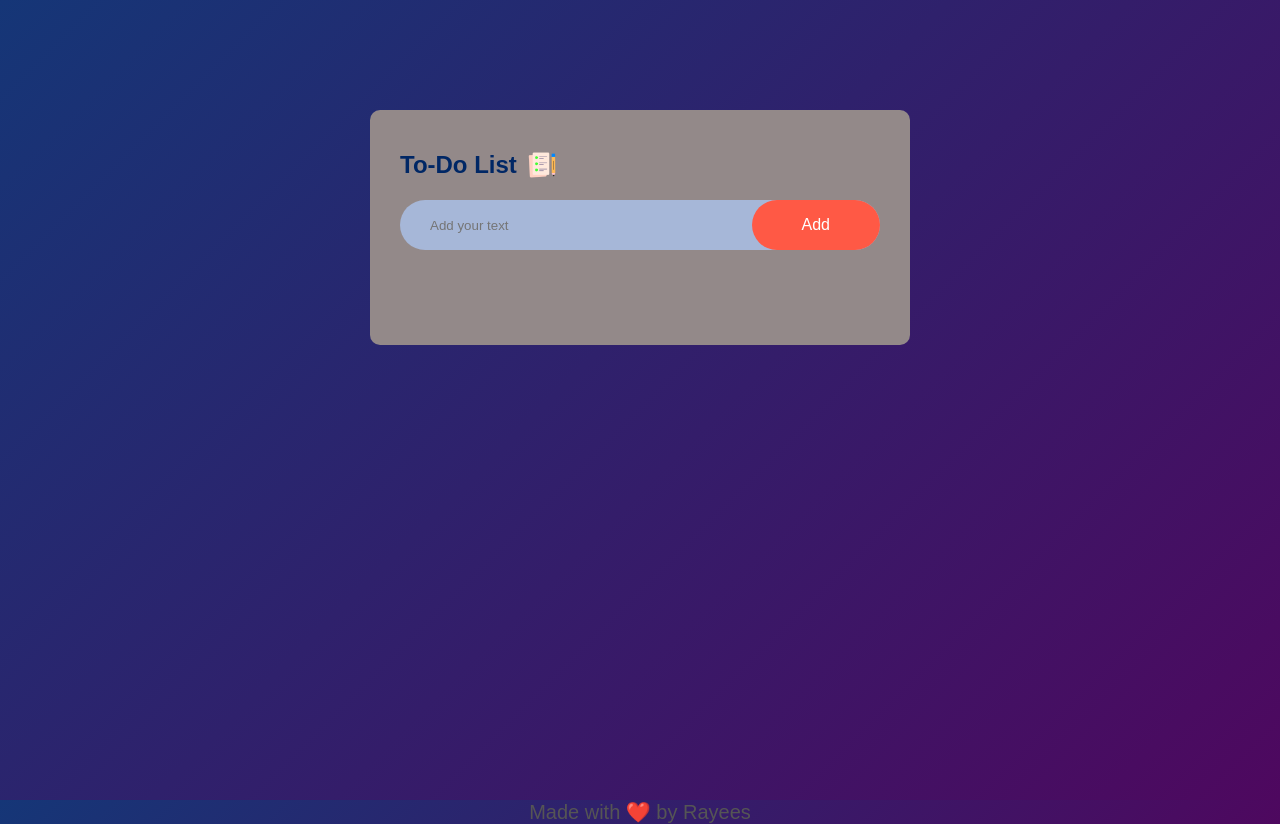
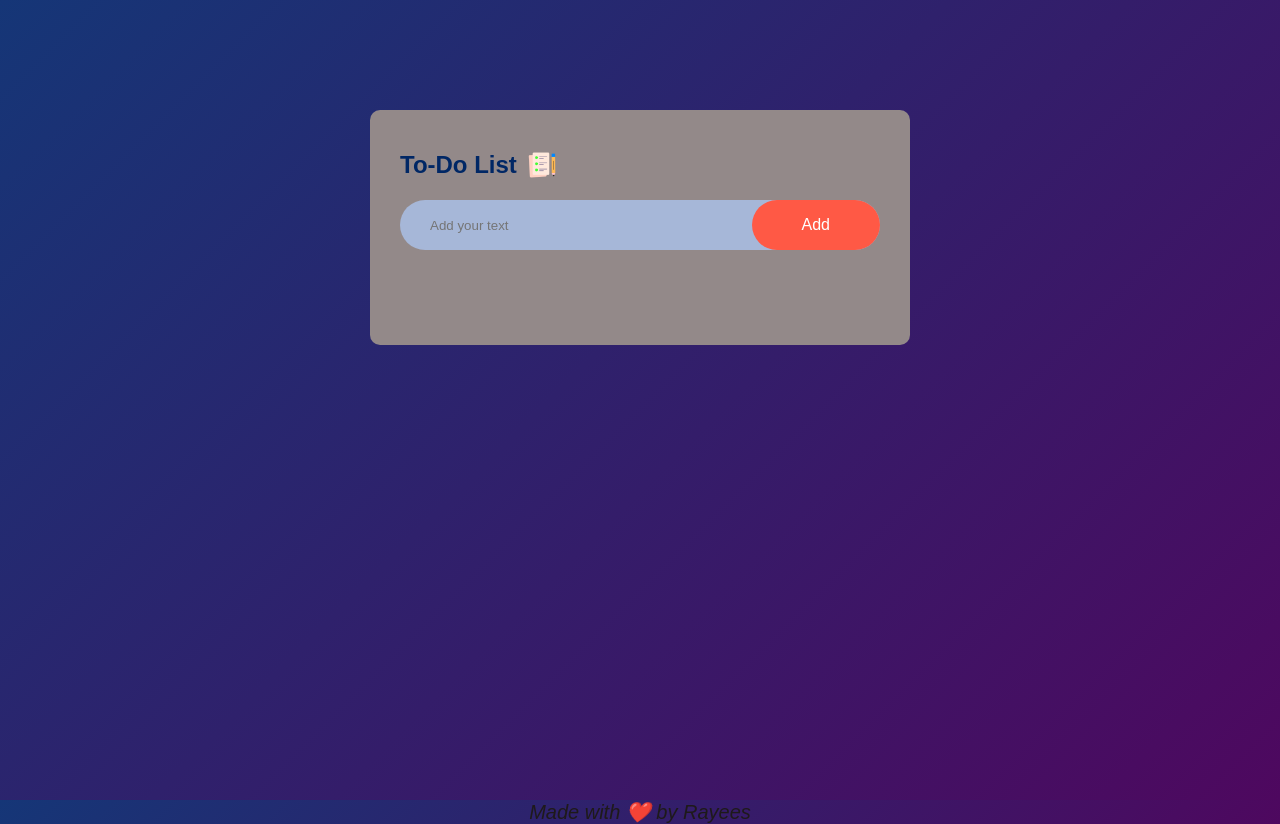
Before and after one commit to Raeesxahoor/Raeesxahoor.github.io, a plain HTML site: page index.html in a window 1280 px wide. Drawn offline with Linux system fonts and the light colour scheme.

Commit message:
Update style.css

```diff
--- a/style.css
+++ b/style.css
@@ -111,8 +111,8 @@ ul li span:hover{
 
 .footer-text {
     text-align: center;
-
+    font-style: italic;
     font-size: 20px;
-    color: #555;
+    color: #1e1a1a;
     background: linear-gradient(135deg, #153677, #4e085f);
 }
```
